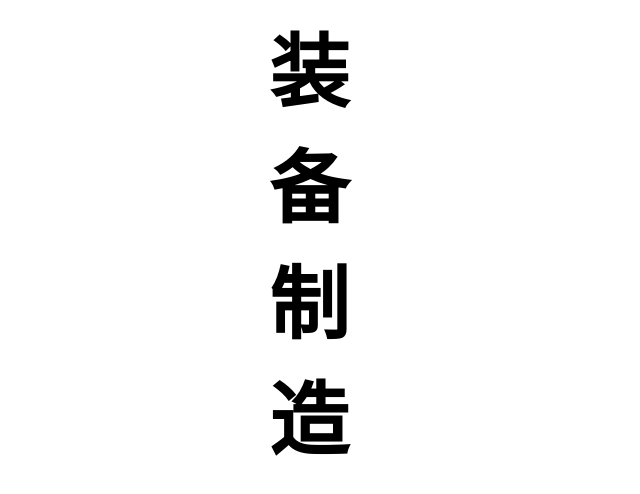
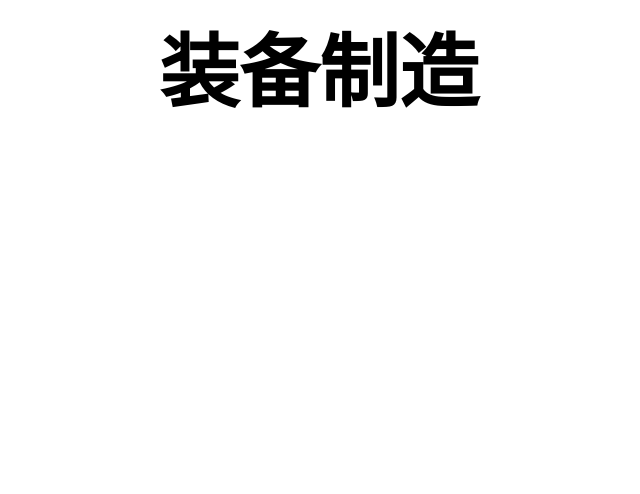
Before and after one commit to qwq114514810975/test-3.github.io, a plain HTML site: page index.html in a window 1280 px wide. Shown: the whole page, without its empty margins (321-961 px from the left). Drawn offline with Linux system fonts and the light colour scheme.

Commit message:
Update index.html

```diff
--- a/index.html
+++ b/index.html
@@ -8,9 +8,10 @@
         h1 {
             display: block;
             margin: 0 auto;
-            height: 100px;
-            width: 100px;
+/*             height: 100px; */
+            width: 1200px;
             font-size: 80px;
+            text-align: center;
         }
     </style>
 </head>
```
